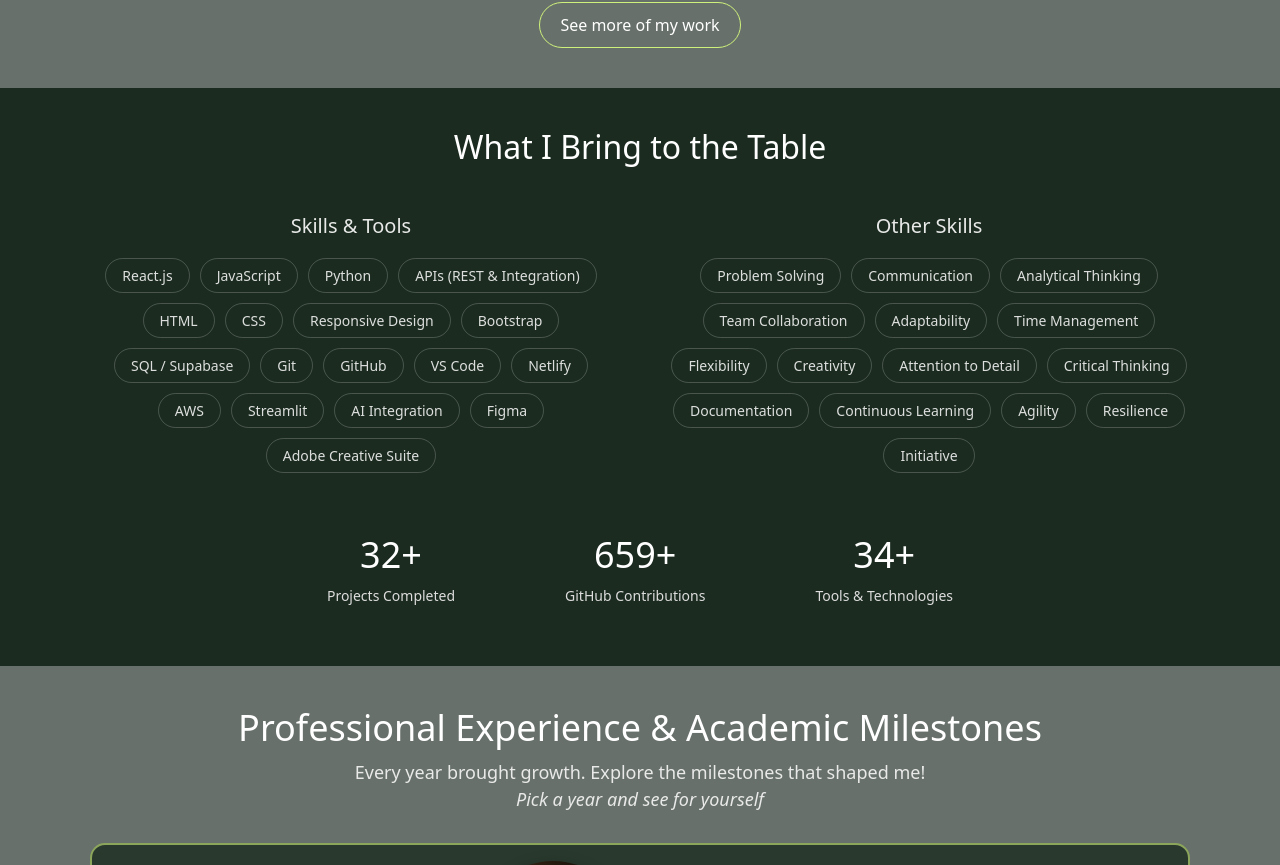
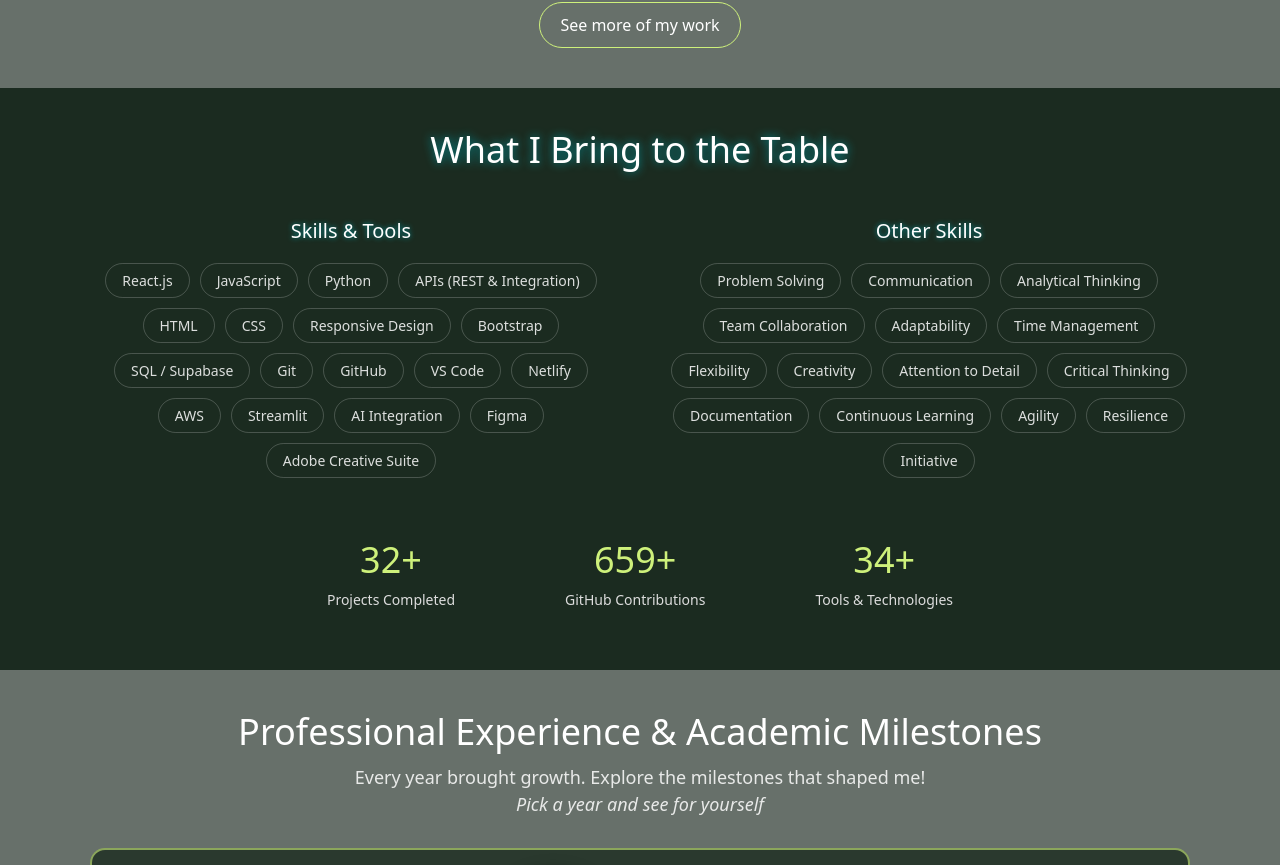
Before and after one commit to gititbunny/nn-react-portfolio, a React (Create React App) app in the folder portfolio/: page / in a window 1280 px wide. Shown: the part 2494-3359 px from the top of the page. Built offline with nearby package versions, Linux system fonts and the light colour scheme.

Commit message:
Update skills section ui

```diff
--- a/portfolio/src/styles/Skills.css
+++ b/portfolio/src/styles/Skills.css
@@ -5,7 +5,8 @@
 }
 
 .skills-section h2 {
-  font-size: 32px;
+  font-size: 36px;
+  text-shadow: #019097 0 0 10px;
 }
 
 .skills-grid {
@@ -26,7 +27,8 @@
   font-size: 20px;
   text-align: center;
   margin-bottom: 20px;
-  color: rgba(255, 255, 255, 0.9);
+  color: white;
+  text-shadow: #019097 0 0 5px;
 }
 
 .tag-group {
@@ -49,8 +51,8 @@
 }
 
 .skill-tag:hover {
-  border-color: #ffd700;
-  color: #ffd700;
+  border-color: #cef17b;
+  color: #cef17b;
   transform: scale(1.05);
 }
 
@@ -92,7 +94,7 @@
 .stat h3 {
   font-size: 36px;
   margin: 0;
-  color: white;
+  color: #cef17b;
 }
 
 .stat p {
```
